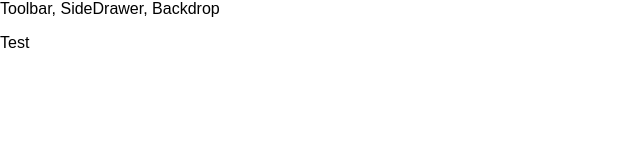
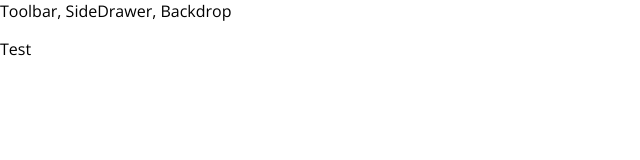
Before and after one commit to proiacm/burger-builder, a React (Create React App) app: page / in a window 1280 px wide. Shown: the top 160 px of the page, without its empty margins (0-640 px from the left). Built offline with nearby package versions, Linux system fonts and the light colour scheme.

Commit message:
Add font family

```diff
--- a/src/index.css
+++ b/src/index.css
@@ -1,6 +1,6 @@
 body {
   margin: 0;
-  font-family: sans-serif;
+  font-family: 'Open Sans', sans-serif;
   -webkit-font-smoothing: antialiased;
   -moz-osx-font-smoothing: grayscale;
 }
```
